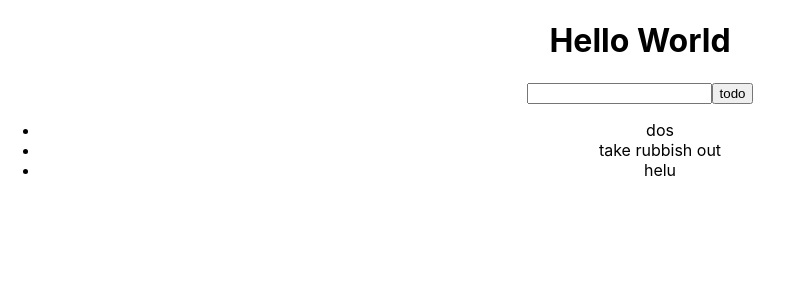
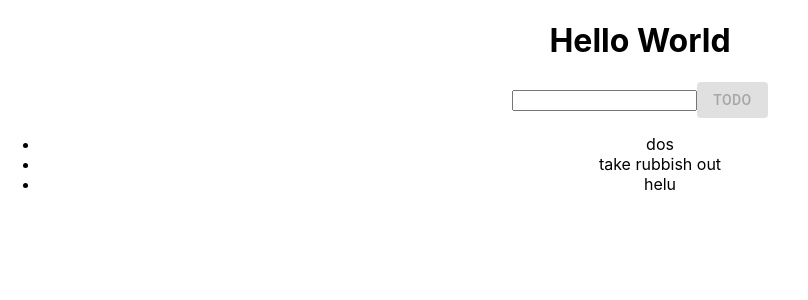
Before and after one commit to shubham9019/react_todo_firebase, a React (Create React App) app in the folder todo/: page / in a window 1280 px wide. Shown: the top 300 px of the page, without its empty margins (0-808 px from the left). Built offline with nearby package versions, Linux system fonts and the light colour scheme.

Commit message:
Update App.js

```diff
--- a/todo/src/App.js
+++ b/todo/src/App.js
@@ -1,4 +1,5 @@
 import React, { useState } from 'react';
+import { Button } from '@material-ui/core';
 import './App.css';
 
 function App() {
@@ -18,7 +19,10 @@
       <h1>Hello World</h1>
       <form>
       <input value={input} onChange={event => setInput(event.target.value)}/>
-      <button onClick = {addTodo}>todo</button>
+      <Button disabled={!input} type="submit" onClick = {addTodo} variant="contained" color="primary">
+        todo
+      </Button>
+      {/* <button onClick = {addTodo}>todo</button> */}
       </form>
       <ul>
         {todos.map(todo=>(
```
